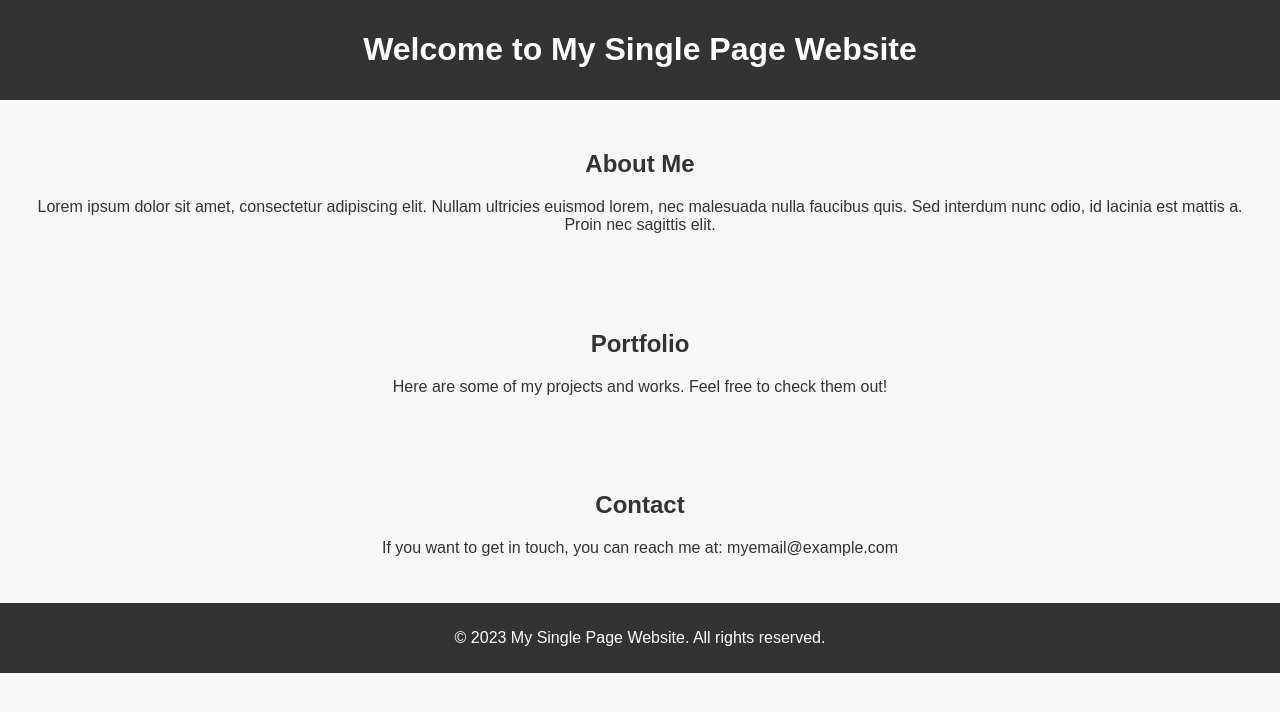
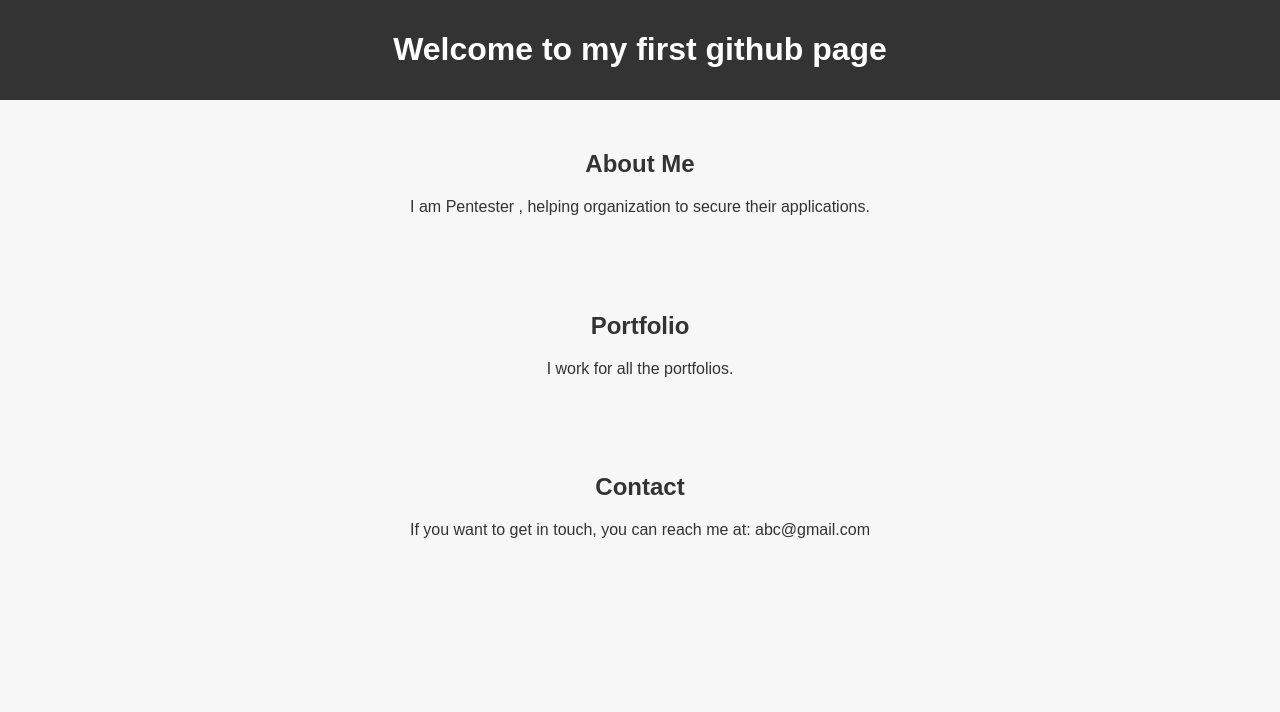
Before and after one commit to nitin-786/nitin-786.github.io, a plain HTML site: page index.html in a window 1280 px wide. Drawn offline with Linux system fonts and the light colour scheme.

Commit message:
Update index.html

```diff
--- a/index.html
+++ b/index.html
@@ -3,7 +3,7 @@
 <head>
     <meta charset="UTF-8">
     <meta name="viewport" content="width=device-width, initial-scale=1.0">
-    <title>Single Page Website</title>
+    <title>Subdomain Takeover</title>
     <style>
         /* Add your CSS styles here */
         body {
@@ -25,41 +25,30 @@
             padding: 30px;
             text-align: center;
         }
-
-        footer {
-            background-color: #333;
-            color: #fff;
-            padding: 10px;
-            text-align: center;
-        }
     </style>
 </head>
 <body>
     <header>
-        <h1>Welcome to My Single Page Website</h1>
+        <h1>Welcome to my first github page</h1>
     </header>
     <section>
         <h2>About Me</h2>
         <p>
-            Lorem ipsum dolor sit amet, consectetur adipiscing elit. Nullam ultricies euismod lorem, nec malesuada nulla faucibus quis.
-            Sed interdum nunc odio, id lacinia est mattis a. Proin nec sagittis elit.
+            I am Pentester , helping organization to secure their applications.
         </p>
     </section>
     <section>
         <h2>Portfolio</h2>
         <p>
-            Here are some of my projects and works. Feel free to check them out!
+            I work for all the portfolios.
         </p>
         <!-- Add your portfolio items here (images, descriptions, links, etc.) -->
     </section>
     <section>
         <h2>Contact</h2>
         <p>
-            If you want to get in touch, you can reach me at: myemail@example.com
+            If you want to get in touch, you can reach me at: abc@gmail.com
         </p>
     </section>
-    <footer>
-        <p>&copy; 2023 My Single Page Website. All rights reserved.</p>
-    </footer>
 </body>
 </html>
```
